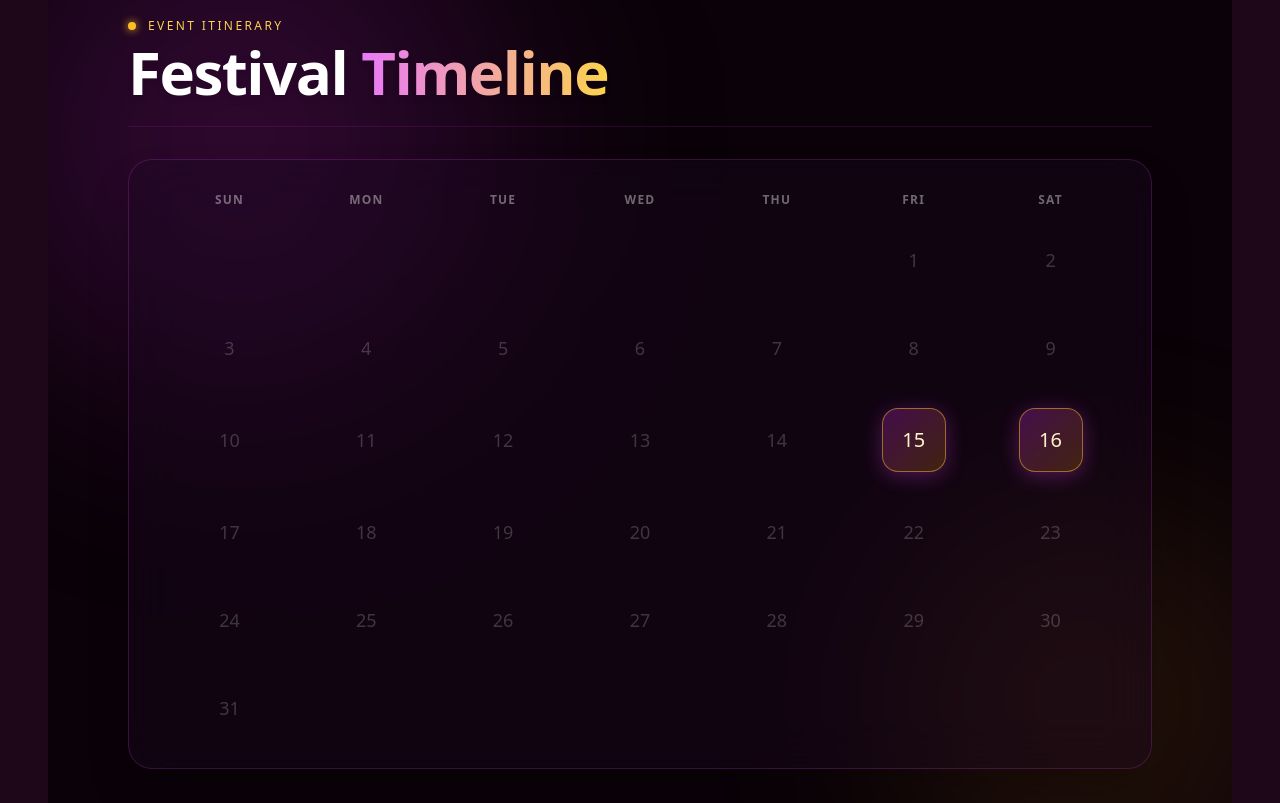
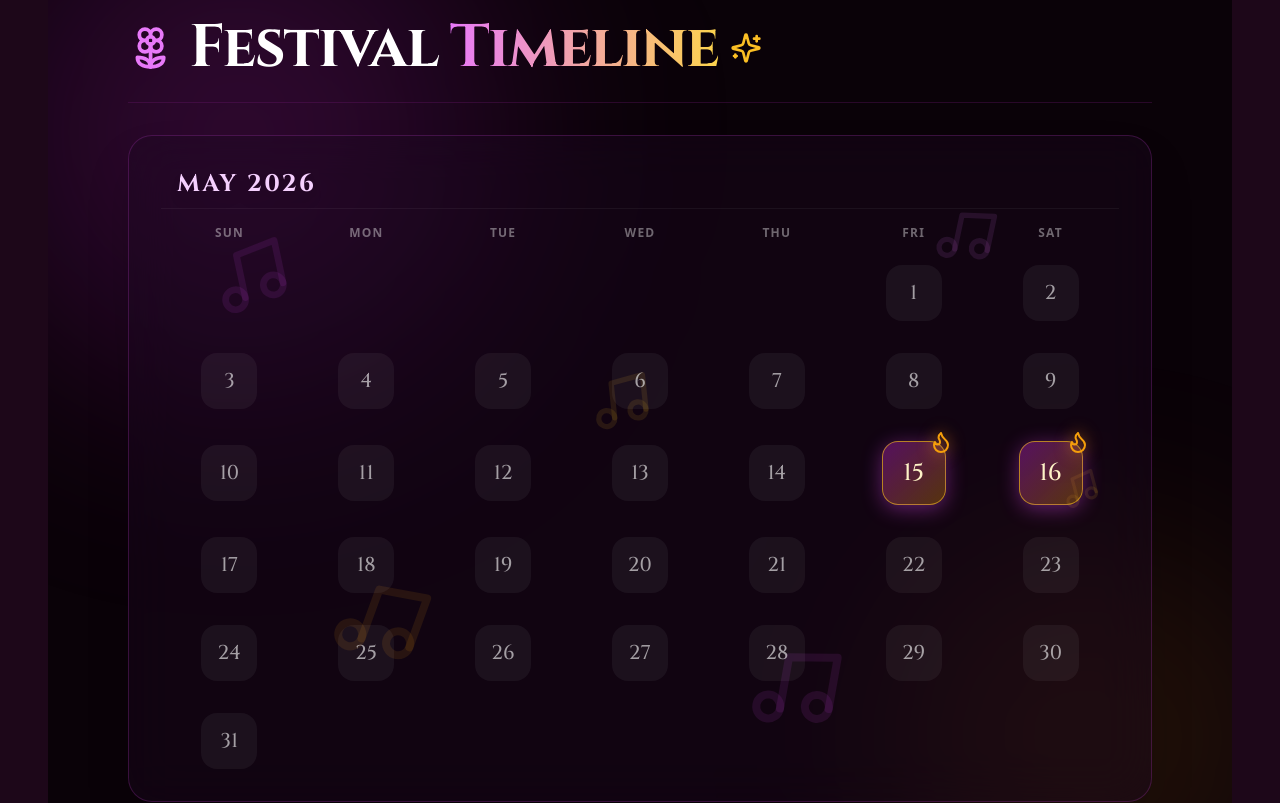
Before and after one commit to Purnabrata2005/aikatan-rkmgec, a Next.js app: page / in a window 1280 px wide. Shown: the part 1080-1883 px from the top of the page. Built offline with nearby package versions, Linux system fonts and the light colour scheme; a web font is replaced by a local one.

Commit message:
refactor: enhance CalendarView with audio feedback, updated UI, and team data image refinements

```diff
--- a/src/components/CalendarView.tsx
+++ b/src/components/CalendarView.tsx
@@ -1,8 +1,9 @@
 "use client";
 
-import React, { useMemo, useState } from "react";
+import React, { useMemo, useState, useEffect } from "react";
 import { motion, AnimatePresence } from "framer-motion";
 import { EventDetailsModal } from "./EventDetailsModal";
+import { Flower2, Sparkles, Flame, Music, Palette, Star } from "lucide-react";
 
 // --- Types & Constants ---
 export interface CalendarEvent {
@@ -157,6 +158,47 @@ const MobileTimeline = ({ entries, year }: { entries: MobileTimelineEntry[]; yea
 export const CalendarView: React.FC<CalendarViewProps> = ({ month, year, events, allEvents = events }) => {
   const [selectedDate, setSelectedDate] = useState<number | null>(null);
   const [selectedMonth, setSelectedMonth] = useState<number | null>(null);
+  const [audioCtx, setAudioCtx] = useState<AudioContext | null>(null);
+
+  useEffect(() => {
+    const AudioContextClass = window.AudioContext || (window as any).webkitAudioContext;
+    if (AudioContextClass) setAudioCtx(new AudioContextClass());
+  }, []);
+
+  const playSound = (type: 'hover' | 'click') => {
+    if (!audioCtx) return;
+    if (audioCtx.state === 'suspended') {
+      try { audioCtx.resume(); } catch (e) {}
+    }
+    try {
+      const osc = audioCtx.createOscillator();
+      const gain = audioCtx.createGain();
+      osc.connect(gain);
+      gain.connect(audioCtx.destination);
+
+      if (type === 'hover') {
+        osc.type = 'sine';
+        osc.frequency.setValueAtTime(400, audioCtx.currentTime);
+        osc.frequency.exponentialRampToValueAtTime(700, audioCtx.currentTime + 0.05);
+        gain.gain.setValueAtTime(0.015, audioCtx.currentTime);
+        gain.gain.exponentialRampToValueAtTime(0.001, audioCtx.currentTime + 0.05);
+        osc.start(audioCtx.currentTime);
+        osc.stop(audioCtx.currentTime + 0.05);
+      } else {
+        osc.type = 'triangle';
+        osc.frequency.setValueAtTime(600, audioCtx.currentTime);
+        osc.frequency.exponentialRampToValueAtTime(200, audioCtx.currentTime + 0.1);
+        gain.gain.setValueAtTime(0.05, audioCtx.currentTime);
+        gain.gain.exponentialRampToValueAtTime(0.001, audioCtx.currentTime + 0.1);
+        osc.start(audioCtx.currentTime);
+        osc.stop(audioCtx.currentTime + 0.1);
+      }
+    } catch (e) {}
+  };
+
+  const monthName = useMemo(() => {
+    return new Date(year, month).toLocaleString('default', { month: 'long' }).toUpperCase();
+  }, [year, month]);
 
   const calendarDays = useMemo(() => {
     const firstDay = new Date(year, month, 1).getDay();
@@ -200,27 +242,40 @@ export const CalendarView: React.FC<CalendarViewProps> = ({ month, year, events,
 
       <div className="relative z-10 w-full max-w-5xl mx-auto flex flex-col gap-8 flex-1">
 
-        {/* Elegant Header */}
-        <motion.div initial={{ opacity: 0, y: -20 }} animate={{ opacity: 1, y: 0 }} className="text-center md:text-left border-b border-fuchsia-900/30 pb-6">
-          <div className="flex items-center justify-center md:justify-start gap-3 mb-2">
-            <span className="w-2 h-2 rounded-full bg-amber-400 shadow-[0_0_8px_#fbbf24]" />
-            <span className="text-xs tracking-[0.2em] font-medium text-amber-300 uppercase">
-              Event Itinerary
-            </span>
-          </div>
-          <h2 className="text-4xl md:text-6xl font-bold text-white tracking-tight drop-shadow-md">
+        <motion.div initial={{ opacity: 0, y: -20 }} animate={{ opacity: 1, y: 0 }} className="text-center md:text-left border-b border-fuchsia-900/30 pb-6 flex items-center justify-center md:justify-start gap-4">
+          <Flower2 className="text-fuchsia-400 w-10 h-10 md:w-12 md:h-12 hidden md:block" />
+          <h2 className="text-4xl md:text-6xl font-bold text-white tracking-tight font-cinzel flex items-center justify-center md:justify-start gap-3 w-full">
+            <span className="md:hidden"><Flower2 className="text-fuchsia-400 w-8 h-8" /></span>
             Festival <span className="text-transparent bg-clip-text bg-gradient-to-r from-fuchsia-400 to-amber-300">Timeline</span>
+            <Sparkles className="text-amber-400 w-6 h-6 md:w-8 md:h-8" />
           </h2>
         </motion.div>
 
         {/* Content Area */}
-        <div className="relative w-full bg-[#1c0822]/40 backdrop-blur-xl border border-fuchsia-500/20 rounded-3xl p-4 sm:p-8 shadow-2xl">
+        <div className="relative w-full bg-[#1c0822]/40 backdrop-blur-xl border border-fuchsia-500/20 rounded-3xl p-4 sm:p-8 shadow-2xl overflow-hidden">
+
+          {/* Music Watermarks Inside Calendar Box */}
+          <div className="absolute inset-0 pointer-events-none z-0">
+            <Music className="absolute top-[15%] left-[8%] w-10 h-10 md:w-20 md:h-20 text-fuchsia-500/10 -rotate-12" />
+            <Music className="absolute bottom-[20%] left-[20%] w-12 h-12 md:w-24 md:h-24 text-amber-500/10 rotate-[20deg]" />
+            <Music className="absolute top-[10%] right-[15%] w-8 h-8 md:w-16 md:h-16 text-fuchsia-400/10 rotate-12" />
+            <Music className="absolute top-[50%] right-[5%] w-10 h-10 md:w-18 md:h-18 text-amber-400/10 -rotate-[15deg]" />
+            <Music className="absolute bottom-[10%] right-[30%] w-14 h-14 md:w-24 md:h-24 text-fuchsia-500/10 rotate-[10deg]" />
+            <Music className="absolute top-[35%] left-[45%] w-8 h-8 md:w-16 md:h-16 text-amber-400/10 -rotate-6" />
+          </div>
 
           <MobileTimeline entries={mobileTimelineEntries} year={year} />
 
           {/* Desktop Grid View (Cleaned Up) */}
           <div className="hidden md:block">
-            <div className="grid grid-cols-7 mb-6 relative z-10">
+            {/* Header: Month and Year */}
+            <div className="flex justify-between items-end mb-4 px-4 border-b border-white/5 pb-2">
+              <h3 className="text-2xl font-cinzel font-bold text-fuchsia-200 tracking-widest drop-shadow-lg uppercase">
+                {monthName} {year}
+              </h3>
+            </div>
+
+            <div className="grid grid-cols-7 mb-6 relative z-10 mt-4">
               {["SUN", "MON", "TUE", "WED", "THU", "FRI", "SAT"].map((day) => (
                 <div key={day} className="text-center text-xs font-semibold tracking-widest text-white/40 uppercase">
                   {day}
@@ -243,29 +298,37 @@ export const CalendarView: React.FC<CalendarViewProps> = ({ month, year, events,
                 return (
                   <motion.div
                     variants={{ hidden: { opacity: 0, scale: 0.9 }, show: { opacity: 1, scale: 1 } }}
+                    whileHover={{ scale: isInteractive ? 1.15 : 1.05, y: isInteractive ? -2 : 0 }}
+                    whileTap={{ scale: isInteractive ? 0.95 : 1 }}
                     key={idx}
+                    onMouseEnter={() => {
+                        if (isInteractive) playSound('hover');
+                    }}
                     onClick={() => {
                       if (isInteractive) {
+                        playSound('click');
                         setSelectedDate(dayObj.date);
                         setSelectedMonth(dayObj.month);
                       }
                     }}
                     className={`relative flex items-center justify-center transition-all duration-300 rounded-2xl
-                      ${isInteractive ? 'cursor-pointer hover:-translate-y-1' : ''}
+                      ${isInteractive ? 'cursor-pointer hover:shadow-lg' : ''}
                       ${isFestival
-                        ? 'w-16 h-16 bg-gradient-to-br from-fuchsia-600/30 to-amber-500/20 border border-amber-400/50 shadow-[0_4px_20px_rgba(217,70,239,0.3)]'
+                        ? 'w-16 h-16 bg-gradient-to-br from-fuchsia-600/40 to-amber-500/30 border border-amber-400/60 shadow-[0_4px_20px_rgba(217,70,239,0.4)]'
                         : event
-                        ? 'w-14 h-14 bg-white/5 border border-white/10 hover:bg-white/10'
-                        : 'w-14 h-14 bg-transparent text-white/20'
+                        ? 'w-14 h-14 bg-white/10 border border-white/20 shadow-md hover:bg-white/20'
+                        : 'w-14 h-14 bg-white/5 border-transparent hover:border-white/10 hover:bg-white/10'
                       }`}
                   >
-                    <span className={`text-lg font-medium ${isFestival ? 'text-amber-100 font-bold text-xl' : event ? 'text-fuchsia-100' : ''}`}>
+                    <span className={`font-medium ${isFestival ? 'text-amber-100 font-bold text-2xl' : event ? 'text-fuchsia-100 font-semibold text-2xl' : 'text-white/60 text-xl'} font-cinzel`}>
                       {dayObj.date}
                     </span>
 
+                    {isFestival && <Flame className="absolute -top-3 -right-2 w-6 h-6 text-amber-500 drop-shadow-[0_0_8px_rgba(245,158,11,0.8)]" />}
+
                     {/* Minimal Event Indicator Dot */}
                     {event && !isFestival && (
-                      <div className={`absolute -top-1 -right-1 w-3 h-3 rounded-full border-2 border-[#1c0822] ${getEventStyles(event.type).dot}`} />
+                      <Flower2 className={`absolute -top-2 -right-2 w-5 h-5 ${getEventStyles(event.type).color}`} />
                     )}
                   </motion.div>
                 );
--- a/src/components/Navbar.tsx
+++ b/src/components/Navbar.tsx
@@ -111,11 +111,6 @@ const Navbar = () => {
                   {item.text}
                 </span>
               </div>
-
-              {/* Decorative subtitle */}
-              <span className="text-[10px] font-playfair italic text-accent/50 mt-1 group-hover:text-fest-pink transition-colors tracking-wider">
-                Fest 0{index + 1}
-              </span>
             </Link>
           ))}
         </div>
```
Also changed, not shown: src/data/team-data.ts (+4 -4 lines), public/team/8.jpeg (deleted), public/team/8.jpg (added).
